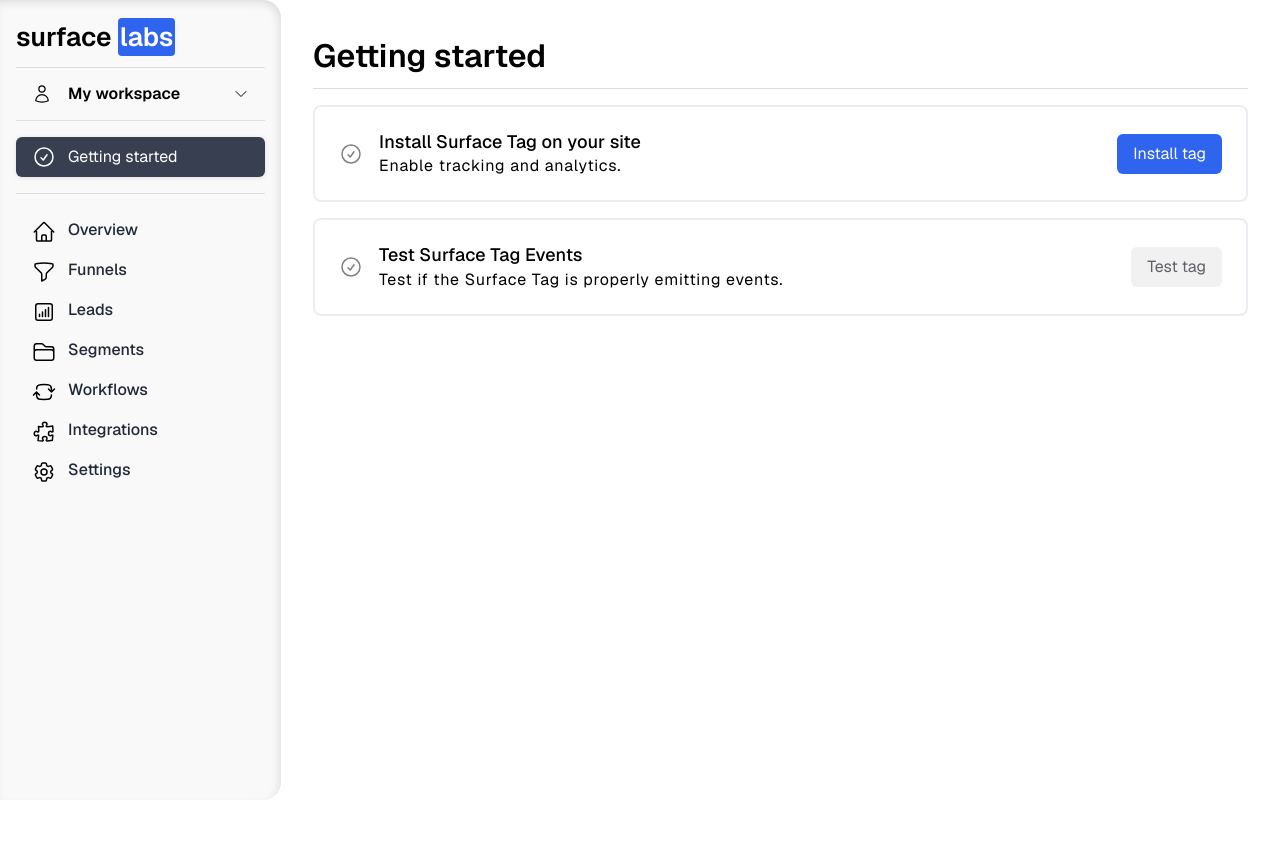
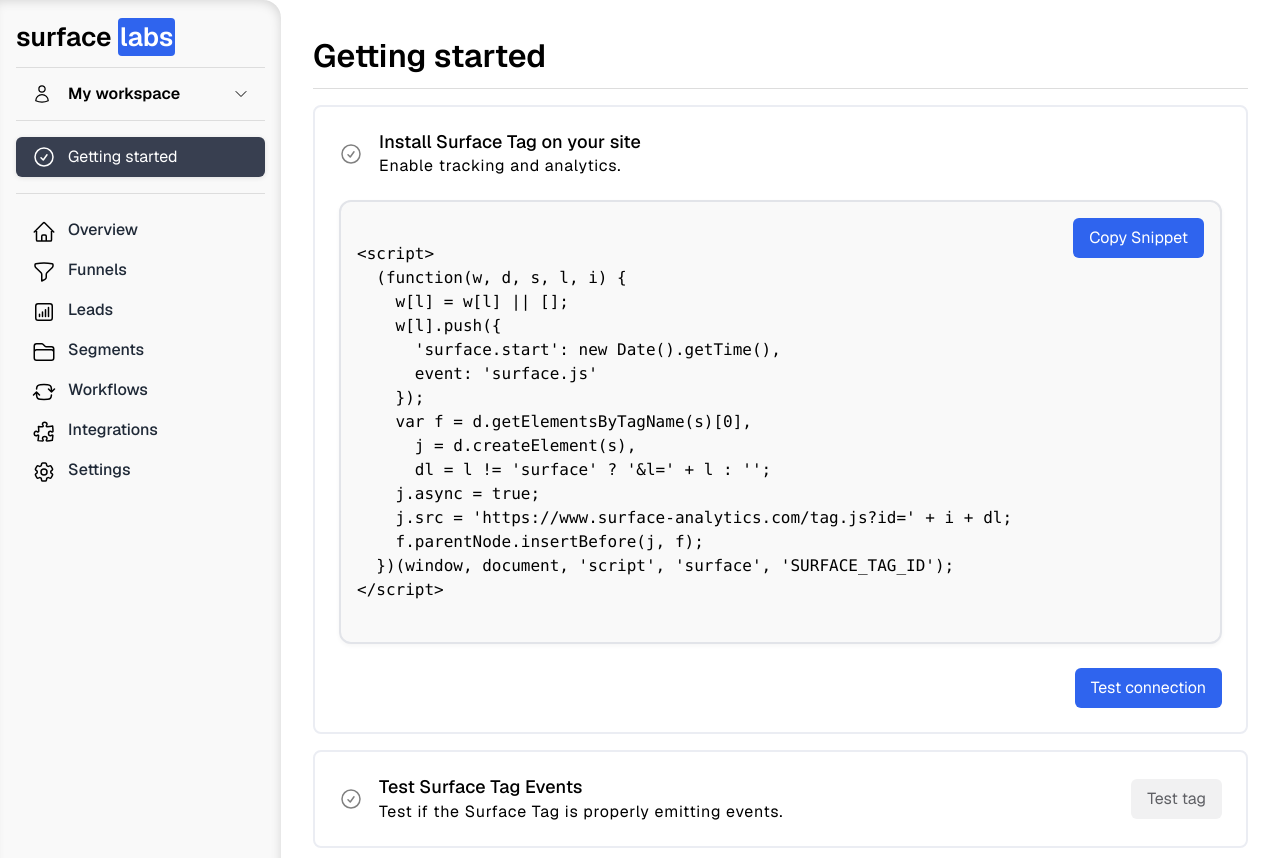
Before and after one commit to ManishGuptaDev/surface-workflow-project, a Next.js app: page /getting-started in a window 1280 px wide. Both pictures are taken after a click on the button "Install tag". Shown: the top 858 px of the page. Before the commit the page ends 800 px from the top, so only its background shows below. Built offline with nearby package versions, Linux system fonts and the light colour scheme.

Commit message:
install step component

```diff
--- a/src/components/molecules/InstallStep/index.tsx
+++ b/src/components/molecules/InstallStep/index.tsx
@@ -1,9 +1,42 @@
-import { useState, type FC } from "react";
+import { useCallback, useState, type FC } from "react";
 import { CheckCircle } from "~/assets/icons";
 import Button from "~/components/atoms/Button";
 
 const InstallStep: FC = () => {
   const [isExpanded, setIsExpanded] = useState(false);
+  const [isCopied, setIsCopied] = useState(false);
+
+  const sampleScript = `
+<script>
+  (function(w, d, s, l, i) {
+    w[l] = w[l] || [];
+    w[l].push({
+      'surface.start': new Date().getTime(),
+      event: 'surface.js'
+    });
+    var f = d.getElementsByTagName(s)[0],
+      j = d.createElement(s),
+      dl = l != 'surface' ? '&l=' + l : '';
+    j.async = true;
+    j.src = 'https://www.surface-analytics.com/tag.js?id=' + i + dl;
+    f.parentNode.insertBefore(j, f);
+  })(window, document, 'script', 'surface', 'SURFACE_TAG_ID');
+</script>
+  `;
+
+  const handleCopyScript = async () => {
+    try {
+      await navigator.clipboard.writeText(sampleScript);
+      setIsCopied(true);
+      setTimeout(() => setIsCopied(false), 2000);
+    } catch (error) {
+      console.error("Failed to copy script:", error);
+    }
+  };
+
+  const handleTestConnection = useCallback(() => {
+    console.log();
+  }, []);
 
   return (
     <div className="shadow-[0px_1.2px_3.99px_0px_rgba(0,0,0,0.07), 0px_4.02px_13.4px_0px_rgba(0,0,0,0.11)] gap-[23px] rounded-[8px] border-2 border-[#EBEDF3] bg-white p-6">
@@ -17,9 +50,37 @@
             Enable tracking and analytics.
           </div>
         </div>
-        <div className="ml-auto">
-          <Button color="primary">Install tag</Button>
-        </div>
+        {!isExpanded && (
+          <div className="ml-auto">
+            <Button color="primary" onClick={() => setIsExpanded(true)}>
+              Install tag
+            </Button>
+          </div>
+        )}
+      </div>
+      <div className={`transition-all duration-300 ease-in-out ${isExpanded ? 'max-h-screen' : 'max-h-0 overflow-hidden'}`}>
+        {isExpanded && (
+          <div className="mt-6 flex flex-col gap-6">
+            <div className="relative rounded-xl border-2 border-[#E2E4E9] bg-[#F9F9F9] shadow-[0px_2px_4px_0px_rgba(27,28,29,0.04)]">
+              <pre className="p-4">
+                <code>{sampleScript}</code>
+              </pre>
+              <div className="absolute right-4 top-4">
+                <Button color="primary" onClick={handleCopyScript}>
+                  {isCopied ? "Copied!" : "Copy Snippet"}
+                </Button>
+              </div>
+            </div>
+            <div className="flex justify-between">
+              <span></span>
+              <div className="w-fit">
+                <Button color="primary" onClick={handleTestConnection}>
+                  Test connection
+                </Button>
+              </div>
+            </div>
+          </div>
+        )}
       </div>
     </div>
   );
--- a/src/components/organisms/Sidebar/index.tsx
+++ b/src/components/organisms/Sidebar/index.tsx
@@ -1,6 +1,6 @@
 import Link from "next/link";
 import { type FC } from "react";
-import { CheckCircle, Home } from "~/assets/icons";
+import { CheckCircle } from "~/assets/icons";
 import Button from "~/components/atoms/Button";
 import Divider from "~/components/atoms/Divider";
 import MenuItem from "~/components/molecules/MenuItem";
```
